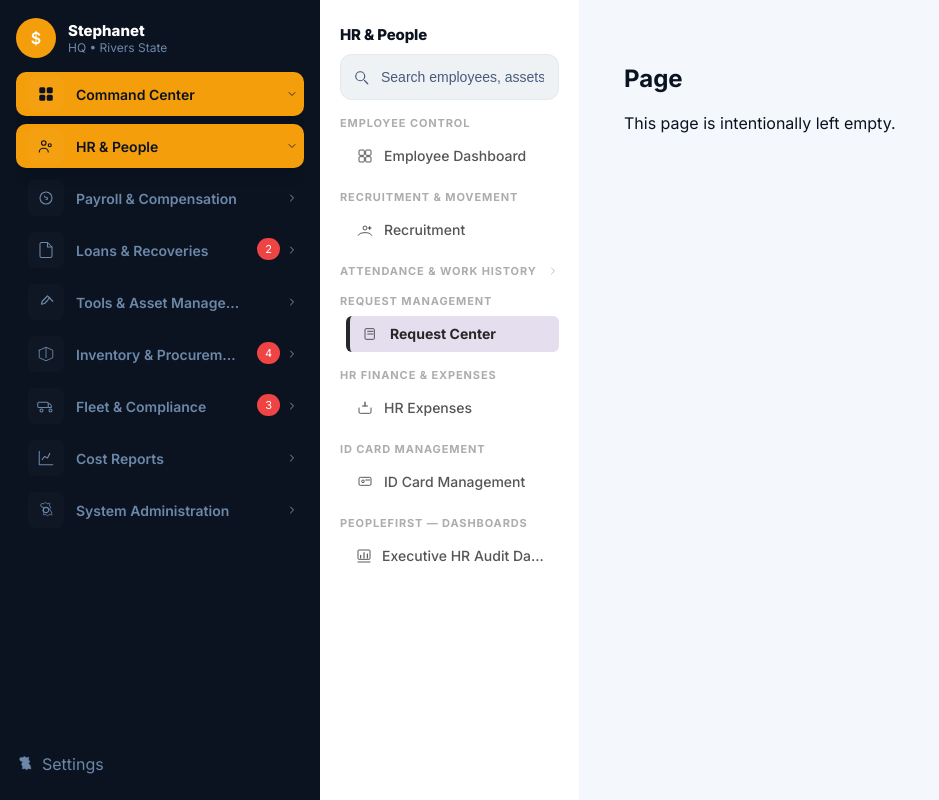
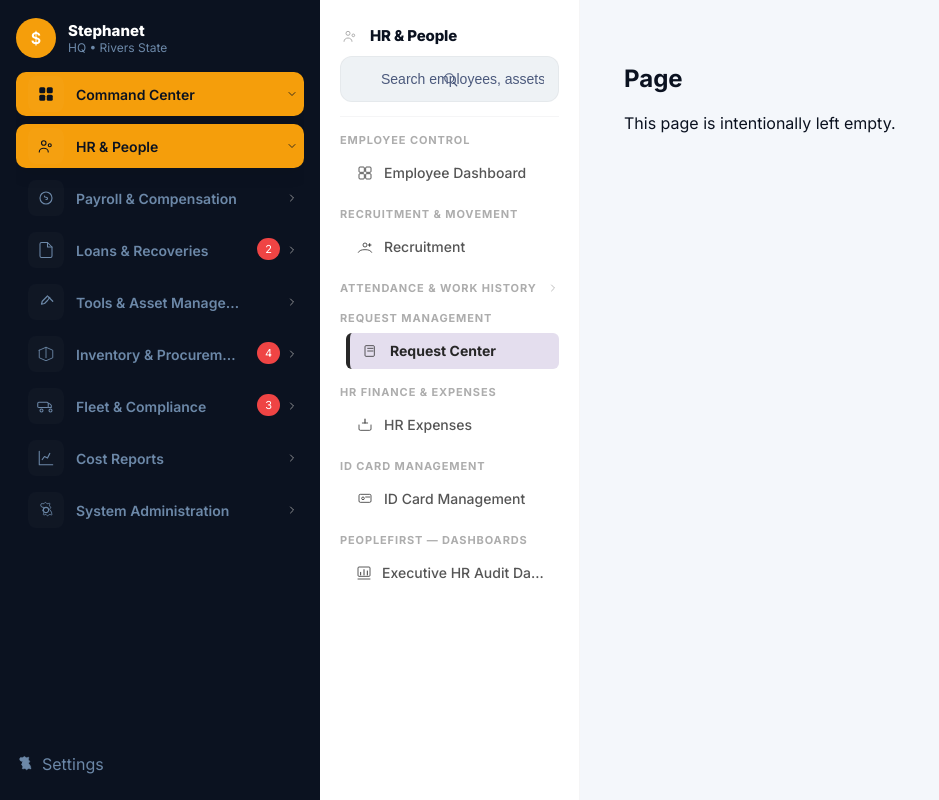
Before and after one commit to techClick/rewod, a React (Vite) app in the folder client/: page /request in a window 1280 px wide. Shown: the whole page, without its empty margins (0-939 px from the left). Built offline with nearby package versions, Linux system fonts and the light colour scheme.

Commit message:
final icons 1

```diff
--- a/client/src/components/Sidebar.jsx
+++ b/client/src/components/Sidebar.jsx
@@ -134,11 +134,12 @@ const Sidebar = ({ mobileOpen, setMobileOpen }) => {
       {((hrActive && !isSmallScreen) || hrSubOpen) && (
         <aside className="nav-sidebar">
           <div className="nav-section">
-            <div className="nav-section-head">HR & People</div>
+            <div className="nav-section-head"><span className="nav-section-icon"><Icon name="people" size={16} /></span><span>HR & People</span></div>
             <div className="nav-search-wrap">
               <input className="nav-search" placeholder="Search employees, assets, vehicles..." />
               <div className="nav-search-icon"><Icon name="search" size={16} /></div>
             </div>
+            <div className="nav-divider" />
 
             {hrGroups.map((group) => {
               const items = hrItems.filter((i) => i.group === group && !i.toggle);
--- a/client/src/index.css
+++ b/client/src/index.css
@@ -505,7 +505,11 @@ body {
   color: var(--muted);
 }
 
+
 .nav-section-head {
+  display: flex;
+  align-items: center;
+  gap: 10px;
   font-weight: 800;
   margin-top: 8px;
   margin-bottom: 10px;
@@ -513,6 +517,36 @@ body {
   color: var(--sub-section-head-color);
   letter-spacing: -0.01em;
   line-height: 1.2;
+}
+
+.nav-section-icon {
+  width: 20px;
+  height: 20px;
+  display: inline-flex;
+  align-items: center;
+  justify-content: center;
+  color: var(--muted);
+}
+
+.nav-search-wrap {
+  position: relative;
+  display: flex;
+  align-items: center;
+}
+
+.nav-search-icon {
+  position: absolute;
+  right: 12px;
+  display: inline-flex;
+  align-items: center;
+  justify-content: center;
+  color: #4b597c;
+  pointer-events: none;
+}
+
+.nav-divider {
+  border-top: 1px solid rgba(11, 18, 32, 0.04);
+  margin: 10px 0 12px 0;
 }
 
 .nav-search {
@@ -525,6 +559,40 @@ body {
   font-size: 14px;
   color: #213547;
   line-height: 20px;
+}
+
+.global-search-wrap {
+  position: relative;
+  display: flex;
+  align-items: center;
+  flex: 1;
+}
+
+.global-search-icon {
+  position: absolute;
+  left: 12px;
+  display: inline-flex;
+  align-items: center;
+  justify-content: center;
+  color: #4b597c;
+  pointer-events: none;
+}
+
+.global-search {
+  padding-left: 40px;
+}
+
+.branch {
+  display: inline-flex;
+  align-items: center;
+  gap: 8px;
+}
+
+.branch-icon {
+  display: inline-flex;
+  align-items: center;
+  justify-content: center;
+  color: var(--muted);
 }
 
 .nav-search::placeholder {
--- a/client/src/pages/EmployeeDashboard.jsx
+++ b/client/src/pages/EmployeeDashboard.jsx
@@ -31,9 +31,12 @@ export default function EmployeeDashboard({ setMobileOpen }) {
   return (
     <div>
       <div className="exec-topbar">
-        <input className="global-search" placeholder="Search employees, assets, vehicles..." />
+        <div className="global-search-wrap">
+          <div className="global-search-icon"><Icon name="search" size={16} /></div>
+          <input className="global-search" placeholder="Search employees, assets, vehicles..." />
+        </div>
         <div className="top-controls">
-          <div className="branch">All Branches ▾</div>
+          <div className="branch"><span className="branch-icon"><Icon name="dashboard" size={14} /></span>All Branches ▾</div>
           <div className="icon-bell"><Icon name="bell" size={18} /><span className="badge">3</span></div>
           <div className="icon-settings"><Icon name="settings2" size={18} /></div>
         </div>
```
Also changed, not shown: 1 other file (tests, documents, lock files or other folders).
